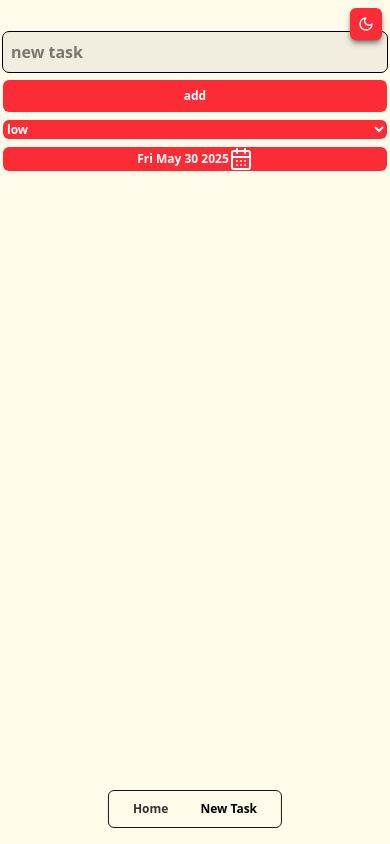
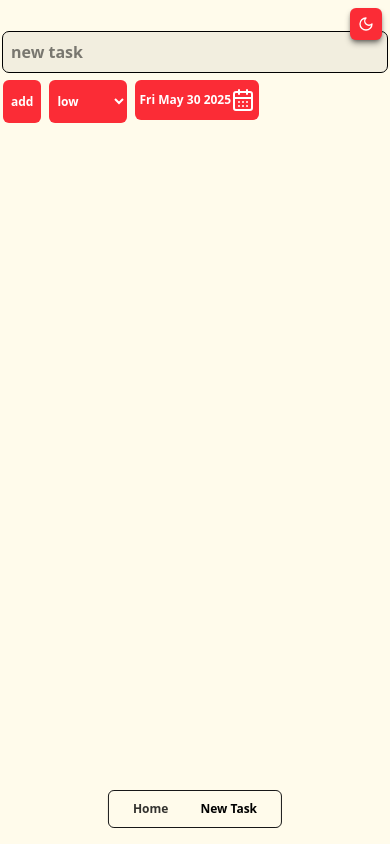
Before and after one commit to aboudev22/todolist, a React (Vite) app: page /newtask in a window 390 px wide. Built offline with nearby package versions, Linux system fonts and the light colour scheme.

Commit message:
add task option

```diff
--- a/src/context/TasksProvider.tsx
+++ b/src/context/TasksProvider.tsx
@@ -14,6 +14,7 @@ function reducer(state: TaskProps[], action: TaskActionType): TaskProps[] {
           finished: false,
           id: Date.now(),
           date: action.payload.date,
+          priority: action.payload.priority,
         },
       ];
     case "remove":
--- a/src/pages/NewTask.tsx
+++ b/src/pages/NewTask.tsx
@@ -2,16 +2,36 @@ import clsx from "clsx";
 import Button from "../components/ui/Button";
 import { useRef, useState } from "react";
 import { CalendarDays } from "lucide-react";
+import useTasks from "../hooks/useTasks";
+import type { PriorityType } from "../types/types";
 
 export default function NewTask() {
+  const [priority, setPriority] = useState<PriorityType>("low");
+  const { dispatch } = useTasks();
+  const [description, setDescription] = useState("");
   const [selectedDate, setSelectedDate] = useState(new Date());
   const refForm = useRef<HTMLInputElement | null>(null);
-  const addTask = () => {};
+  const addTask = () => {
+    if (!description.trim()) return;
+    const task = {
+      id: Date.now(),
+      finished: false,
+      date: selectedDate,
+      priority: priority,
+      description: description.trim(),
+    };
+    dispatch({ type: "add", payload: task });
+  };
   const triggerDatePicker = () => {
     if (refForm.current) {
       refForm.current.showPicker();
     }
   };
+
+  const handlePriorityChange = (e: React.ChangeEvent<HTMLSelectElement>) => {
+    setPriority(e.target.value as PriorityType);
+  };
+
   const handleDatePickedChange = (e: React.ChangeEvent<HTMLInputElement>) => {
     setSelectedDate(() => {
       const dateValue = e.target.value;
@@ -19,18 +39,26 @@ export default function NewTask() {
       return newDate;
     });
   };
+
+  const handleDescriptionChange = (e: React.ChangeEvent<HTMLInputElement>) => {
+    setDescription(e.target.value);
+  };
   return (
-    <div className="dark:bg-neutral-900 bg-amber-50 w-screen h-screen flex flex-col items-center pt-8">
-      <form className="gap-2 flex flex-col md:flex-row">
+    <div className="dark:bg-neutral-900 bg-amber-50 w-screen h-screen flex flex-col items-center p-8">
+      <form className="gap-2 flex flex-wrap md:flex-row">
         <input
           type="text"
+          value={description}
+          onChange={handleDescriptionChange}
           placeholder="new task"
           className="bg-black/5 dark:bg-transparent font-bold outline-1 active:outline-1 dark:outline-red-500 p-2 rounded-md w-sm dark:text-white placeholder:dark:text-white"
         />
         <Button variant="red" text="add" onClick={addTask} />
         <select
+          value={priority}
+          onChange={handlePriorityChange}
           className={clsx(
-            "text-white font-bold text-xs h-full bg-red-500 rounded-md flex justify-center"
+            "text-white font-bold text-xs h-fit py-3 px-1 bg-red-500 rounded-md flex justify-center"
           )}
           name="priority"
           id="priority"
@@ -53,7 +81,7 @@ export default function NewTask() {
         </select>
         <div
           onClick={triggerDatePicker}
-          className="h-full flex justify-center items-center px-1 bg-red-500 dark:border-white rounded-md cursor-pointer"
+          className="flex justify-center h-10 py-3 px-1 items-center bg-red-500 dark:border-white rounded-md cursor-pointer"
         >
           <p className="text-white text-xs font-bold cursor-pointer">
             {selectedDate.toDateString()}
--- a/src/types/types.ts
+++ b/src/types/types.ts
@@ -17,11 +17,14 @@ type ButtonProps = {
   children?: ReactNode;
 } & VariantProps<typeof buttonVariants>;
 
+type PriorityType = "low" | "medium" | "high";
+
 type TaskProps = {
   description: string;
   finished: boolean;
   date: Date;
   id: number;
+  priority: PriorityType;
 };
 
 type TaskActionType =
@@ -41,4 +44,5 @@ export type {
   TaskProps,
   TaskActionType,
   TaskContextType,
+  PriorityType,
 };
```
